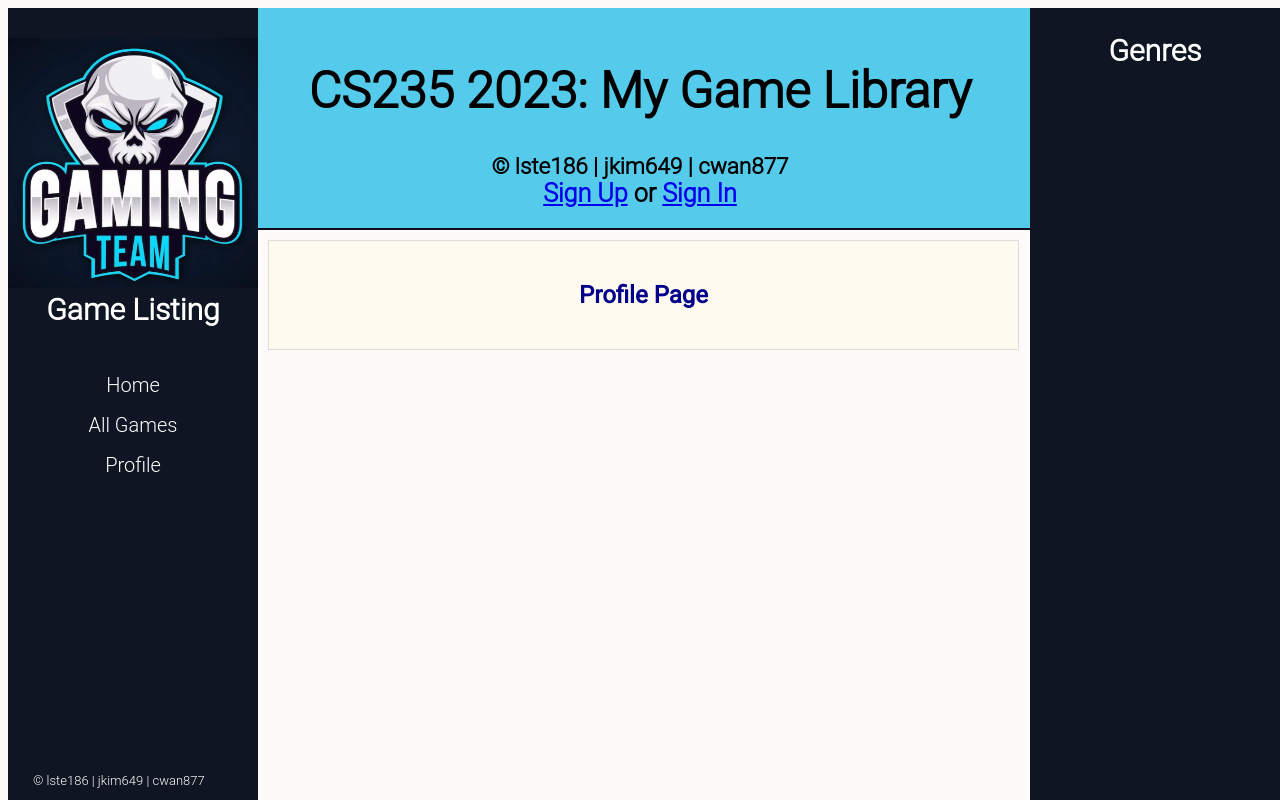
After one commit to jaedotcom/GameDatabase, a Flask app: page /profile in a window 1280 px wide. The commit adds this page. Run offline with Flask 3, Linux system fonts and the light colour scheme; some libraries are stand-ins or nearby versions.

Commit message:
sign up will redirect you to a profile page

```diff
--- a/games/__init__.py
+++ b/games/__init__.py
@@ -41,6 +41,9 @@ def create_app():
         from .authentication import authentication
         app.register_blueprint(authentication.authentication_blueprint)
 
+        from .profile import profile
+        app.register_blueprint(profile.profile_blueprint)
+
     repo.repo_instance = MemoryRepository()
     populate(repo.repo_instance)
 
--- a/games/adapters/memoryRepository.py
+++ b/games/adapters/memoryRepository.py
@@ -14,6 +14,9 @@ class MemoryRepository(AbstractRepository):
         self.__users = list()
 
     def add_user(self, user: User):
+        for already_user in self.__users:
+            if already_user.username == user.username:
+                return "Username already taken."
         self.__users.append(user)
 
     def get_user(self, user_name) -> User:
--- a/games/authentication/authentication.py
+++ b/games/authentication/authentication.py
@@ -27,7 +27,7 @@ def register():
             services.add_user(form.username.data, form.password.data, MemoryRepository())
 
             # Success, redirect the user to the login page
-            return redirect(url_for("authentication_bp.login"))
+            return redirect(url_for("profile_bp.profile"))
         except services.NameNotUniqueException:
             username_not_unique = "Username is already taken. Please try again."
 
@@ -56,6 +56,7 @@ def login():
         # Use the service layer to look up the user
         try:
             user = services.get_user(form.username.data, MemoryRepository())
+
 
             # Authenticate user
             services.authenticate_user(user['username'], form.password.data, MemoryRepository())
@@ -123,7 +124,7 @@ class PasswordValid:
 class RegistrationForm(FlaskForm):
     username = StringField('Username', [
         DataRequired(message="Username is required"),
-        Length(min=3, max=256, message="Username must be between 3 and 256 characters long.")
+        Length(min=3, max=50, message="Username must be between 3 and 50 characters long.")
     ])
     password = PasswordField("Password", [
         DataRequired(message="Password is required"),
--- /dev/null
+++ b/games/profile/profile.py
@@ -0,0 +1,11 @@
+from flask import Blueprint, render_template, request
+from games.games.services import get_games
+from games.home import services
+import games.adapters.repository as repo
+
+profile_blueprint = Blueprint('profile_bp', __name__)
+
+
+@profile_blueprint.route('/profile')
+def profile():
+    return render_template('profile.html')
--- a/games/templates/navbar.html
+++ b/games/templates/navbar.html
@@ -10,6 +10,7 @@
         <ul>
             <li><a href="{{ url_for('home_bp.home') }}">Home</a></li>
             <li><a href="{{ url_for('games_bp.games') }}">All Games</a></li>
+            <li><a href="{{ url_for('profile_bp.profile') }}">Profile</a></li>
         </ul>
     </div>
     <div id="nav-footer">
--- /dev/null
+++ b/games/templates/profile.html
@@ -0,0 +1,18 @@
+{% extends "layout.html" %}
+
+{% block title %}Game Description{% endblock %}
+
+{% block head %}
+    <link rel="stylesheet" href="https://fonts.googleapis.com/css?family=Roboto">
+    <link rel="stylesheet" href="{{ url_for('static', filename='css/main.css') }}">
+{% endblock %}
+
+{% block content %}
+    {% include 'header.html' %}
+    <div id="container">
+        <main id="content">
+            <h2><strong>Profile Page</strong></h2>
+
+        </main>
+    </div>
+{% endblock %}
```
Also changed, not shown: games/authentication/services.py (+5 -10 lines), games/profile/__init__.py (added), games/profile/services.py (added).
